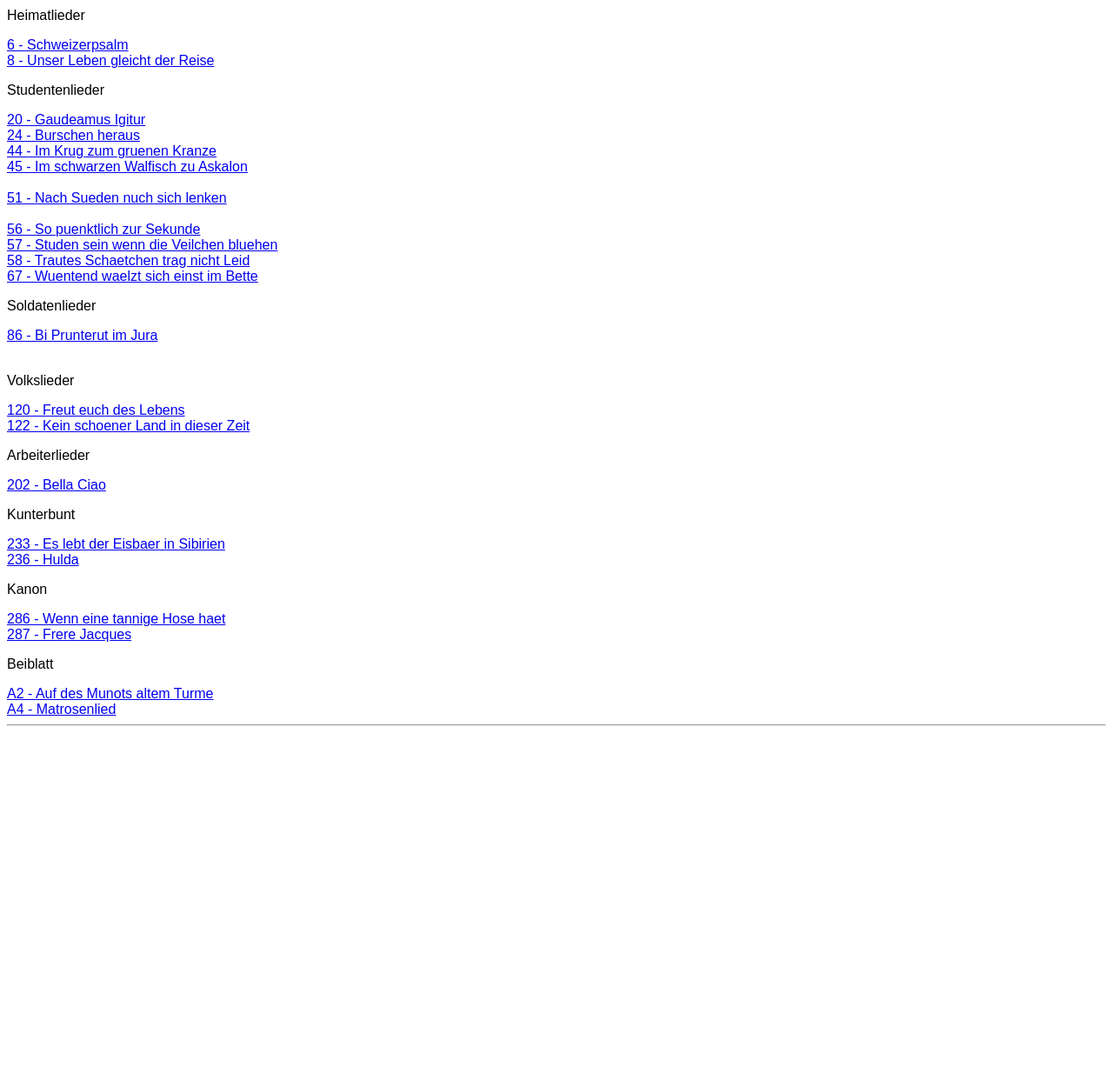
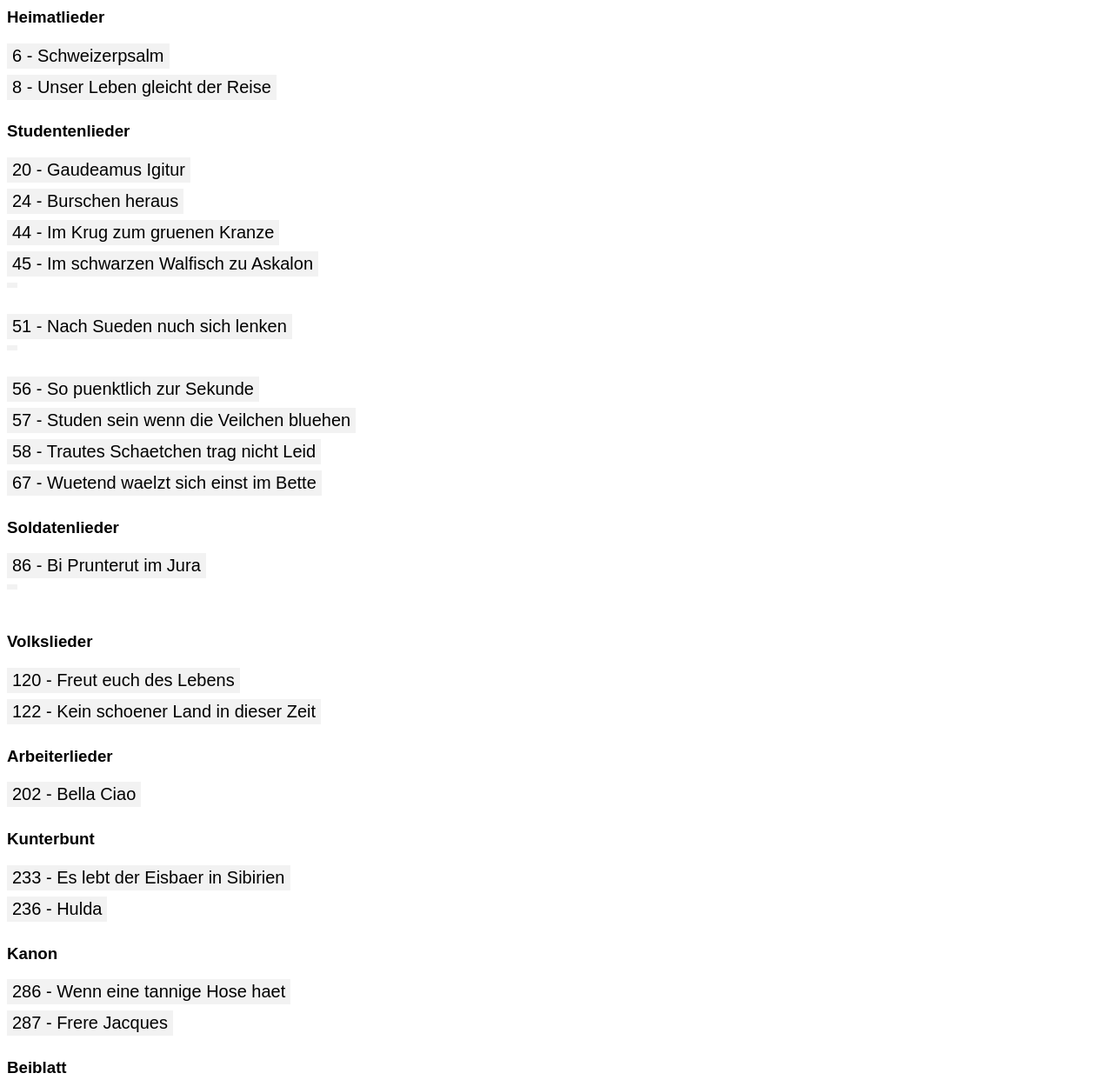
Before and after one commit to cantusmagister24/cantusmagister24, a plain HTML site: page pages/all_songs.html in a window 1280 px wide. Shown: the part 240-1482 px from the top of the page at 87% size. Before the commit the page ends 1083 px from the top, so only its background shows below. Drawn offline with Linux system fonts and the light colour scheme.

Commit message:
add song class

```diff
--- a/pages/all_songs.html
+++ b/pages/all_songs.html
@@ -16,38 +16,108 @@
 
     <h1>Alle Lieder vom Cantus Pruegel:</h1>
 
-  <p>Heimatlieder</p>
+    <h3>Heimatlieder</h3>
+    <div class="song">
       <a href="../songs/006_schweizerpsalm.JPG">6 - Schweizerpsalm</a><br>
-  <a href="../songs/008_unser_leben_gleicht_der_reise.JPG">8 - Unser Leben gleicht der Reise</a><br>
-  <p>Studentenlieder</p>
+    </div><br>
+    <div class="song">
+      <a href="../songs/008_unser_leben_gleicht_der_reise.JPG">8 - Unser Leben
+        gleicht der Reise</a><br>
+    </div><br>
+
+    <h3>Studentenlieder</h3>
+    <div class="song">
       <a href="../songs/020_gaudeamus_igitur.JPG">20 - Gaudeamus Igitur</a><br>
+    </div><br>
+    <div class="song">
       <a href="../songs/024_burschen_heraus_a.JPG">24 - Burschen heraus</a><br>
-  <a href="../songs/044_im_krug_zum_gruenen_kranze.JPG">44 - Im Krug zum gruenen Kranze</a><br>
-  <a href="../songs/045_im_schwarzen_walfisch_zu_askalon_a.JPG">45 - Im schwarzen Walfisch zu Askalon</a><br>
+    </div><br>
+    <div class="song">
+      <a href="../songs/044_im_krug_zum_gruenen_kranze.JPG">44 - Im Krug zum
+        gruenen Kranze</a><br>
+    </div><br>
+    <div class="song">
+      <a href="../songs/045_im_schwarzen_walfisch_zu_askalon_a.JPG">45 - Im
+        schwarzen Walfisch zu Askalon</a><br>
+    </div><br>
+    <div class="song">
       <a href="../songs/045_im_schwarzen_walfisch_zu_askalon_b.JPG"></a><br>
-  <a href="../songs/051_nach_sueden_nun_sich_lenken_a.JPG">51 - Nach Sueden nuch sich lenken</a><br>
+    </div><br>
+    <div class="song">
+      <a href="../songs/051_nach_sueden_nun_sich_lenken_a.JPG">51 - Nach Sueden
+        nuch sich lenken</a><br>
+    </div><br>
+    <div class="song">
       <a href="../songs/051_nach_sueden_nun_sich_lenken_b.JPG"></a><br>
-  <a href="../songs/056_so_puenktlich_zur_sekunde.JPG">56 - So puenktlich zur Sekunde</a><br>
-  <a href="../songs/057_student_sein_wenn_die_veilchen_bluehen.JPG">57 - Studen sein wenn die Veilchen bluehen</a><br>
-  <a href="../songs/058_trautes_schaetchen_trag_nicht_leid.JPG">58 - Trautes Schaetchen trag nicht Leid</a><br>
-  <a href="../songs/067_wuetend_waelzt_sich_einst_im_bette.JPG">67 - Wuentend waelzt sich einst im Bette</a><br>
-  <p>Soldatenlieder</p>
-  <a href="../songs/086_bi_prunterut_im_jura_a.JPG">86 - Bi Prunterut im Jura</a><br>
+    </div><br>
+    <div class="song">
+      <a href="../songs/056_so_puenktlich_zur_sekunde.JPG">56 - So puenktlich
+        zur Sekunde</a><br>
+    </div><br>
+    <div class="song">
+      <a href="../songs/057_student_sein_wenn_die_veilchen_bluehen.JPG">57 -
+        Studen sein wenn die Veilchen bluehen</a><br>
+    </div><br>
+    <div class="song">
+      <a href="../songs/058_trautes_schaetchen_trag_nicht_leid.JPG">58 - Trautes
+        Schaetchen trag nicht Leid</a><br>
+    </div><br>
+    <div class="song">
+      <a href="../songs/067_wuetend_waelzt_sich_einst_im_bette.JPG">67 -
+        Wuetend waelzt sich einst im Bette</a><br>
+    </div><br>
+
+    <h3>Soldatenlieder</h3>
+    <div class="song">
+      <a href="../songs/086_bi_prunterut_im_jura_a.JPG">86 - Bi Prunterut im
+        Jura</a><br>
+    </div><br>
+    <div class="song">
       <a href="../songs/086_bi_prunterut_im_jura_b.JPG"></a><br>
-  <p>Volkslieder</p>
-  <a href="../songs/120_freut_euch_des_lebens.JPG">120 - Freut euch des Lebens</a><br>
-  <a href="../songs/122_kein_schoener_land_in_dieser_zeit.JPG">122 - Kein schoener Land in dieser Zeit</a><br>
-  <p>Arbeiterlieder</p>
+    </div><br>
+
+    <h3>Volkslieder</h3>
+    <div class="song">
+      <a href="../songs/120_freut_euch_des_lebens.JPG">120 - Freut euch des
+        Lebens</a><br>
+    </div><br>
+    <div class="song">
+      <a href="../songs/122_kein_schoener_land_in_dieser_zeit.JPG">122 - Kein
+        schoener Land in dieser Zeit</a><br>
+    </div><br>
+
+    <h3>Arbeiterlieder</h3>
+    <div class="song">
       <a href="../songs/202_bella_ciao.JPG">202 - Bella Ciao</a><br>
-  <p>Kunterbunt</p>
-  <a href="../songs/233_es_lebt_der_eisbaer_in_sibirien.JPG">233 - Es lebt der Eisbaer in Sibirien</a><br>
+    </div><br>
+
+    <h3>Kunterbunt</h3>
+    <div class="song">
+      <a href="../songs/233_es_lebt_der_eisbaer_in_sibirien.JPG">233 - Es lebt
+        der Eisbaer in Sibirien</a><br>
+    </div><br>
+    <div class="song">
       <a href="../songs/236_hulda.JPG">236 - Hulda</a><br>
-  <p>Kanon</p>
-  <a href="../songs/286_wenn_eine_tannige_hose_haet.JPG">286 - Wenn eine tannige Hose haet</a><br>
+    </div><br>
+
+    <h3>Kanon</h3>
+    <div class="song">
+      <a href="../songs/286_wenn_eine_tannige_hose_haet.JPG">286 - Wenn eine
+        tannige Hose haet</a><br>
+    </div><br>
+    <div class="song">
       <a href="../songs/287_frere_jacques.JPG">287 - Frere Jacques</a><br>
-  <p>Beiblatt</p>
-  <a href="../songs/A2_auf_des_munots_altem_turme.JPG">A2 - Auf des Munots altem Turme</a><br>
+    </div><br>
+
+    <h3>Beiblatt</h3>
+    <div class="song">
+      <a href="../songs/A2_auf_des_munots_altem_turme.JPG">A2 - Auf des Munots
+        altem Turme</a><br>
+    </div><br>
+    <div class="song">
       <a href="../songs/A4_matrosenlied.JPG">A4 - Matrosenlied</a><br>
+    </div><br>
     <hr>
+    </div>
 
 </html>
--- a/pages/style.css
+++ b/pages/style.css
@@ -10,12 +10,21 @@ h1 {
 }
 
 h3 {
-  color: white;
+  color: black;
   text-align: left;
 }
 
+.song a {
+  float: left;
+  color: black;
+  text-align: center;
+  padding: 3px 6px;
+  text-decoration: none;
+  font-size: 20px;
+  background-color: #f2f2f2;
+}
 
-/* Add a black background color to the top navigation */
+/* Add a blue color to the top navigation */
 .topnav {
   background-color: #003cb3;
   overflow: hidden;
```
Lines whose indentation alone changed are shown as unchanged.
